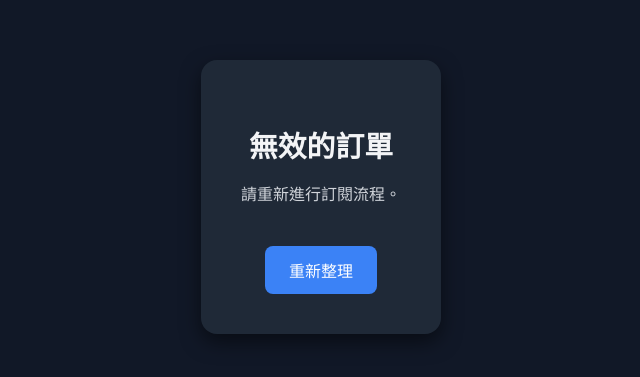
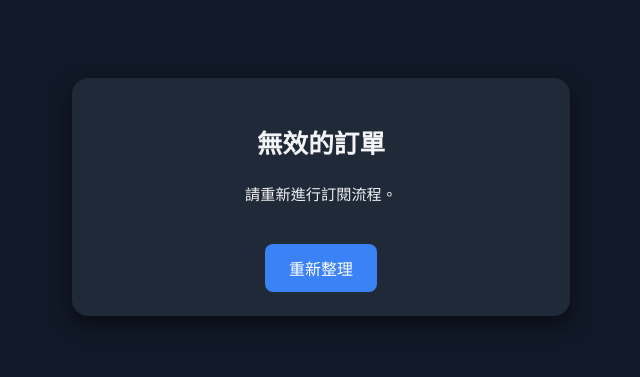
Before and after one commit to Le1Ma1/leimaitech-site, a website: page payment-result.html in a window 1280 px wide. Shown: the part 203-580 px from the top of the page, without its empty margins (319-959 px from the left). Drawn offline with Linux system fonts and the light colour scheme.

Commit message:
html upgrade

```diff
--- a/payment-result.html
+++ b/payment-result.html
@@ -18,18 +18,13 @@
       background: #1f2937;
       border-radius: 16px;
       box-shadow: 0 8px 20px rgba(0,0,0,0.5);
-      padding: 40px;
+      padding: 24px;
+      width: 90%;       /* 🚀 改成隨螢幕大小 */
       max-width: 450px;
       text-align: center;
     }
-    h2 {
-      font-size: 1.8rem;
-      margin-bottom: 15px;
-    }
-    p {
-      font-size: 1rem;
-      color: #d1d5db;
-    }
+    h2 { font-size: 1.6rem; }  /* 手機縮小標題 */
+    p  { font-size: 0.95rem; }
     .success { color: #10b981; }
     .failed { color: #ef4444; }
     .pending { color: #fbbf24; }
```
Also changed, not shown: subscribe.html (+12 -1 lines).
